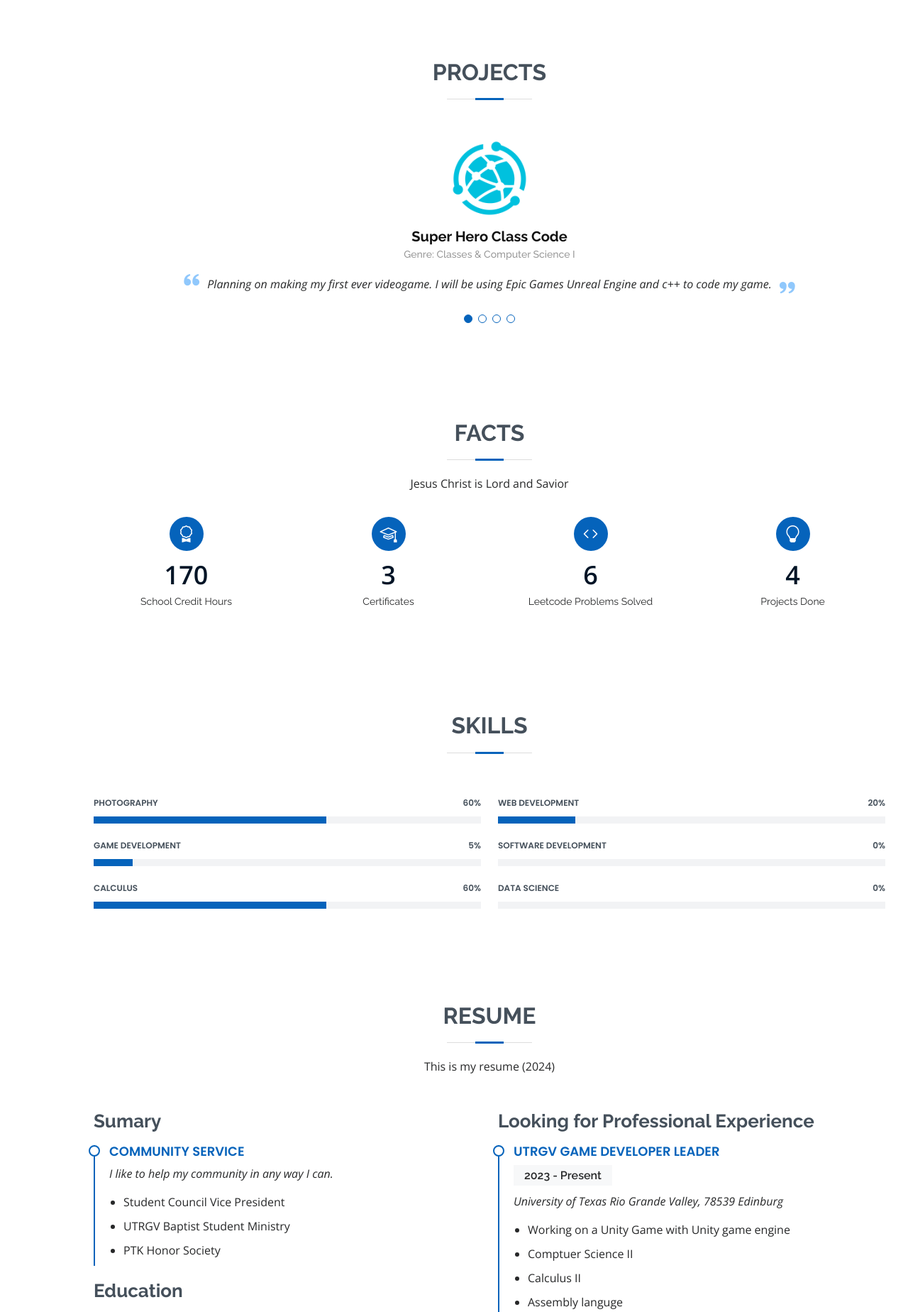
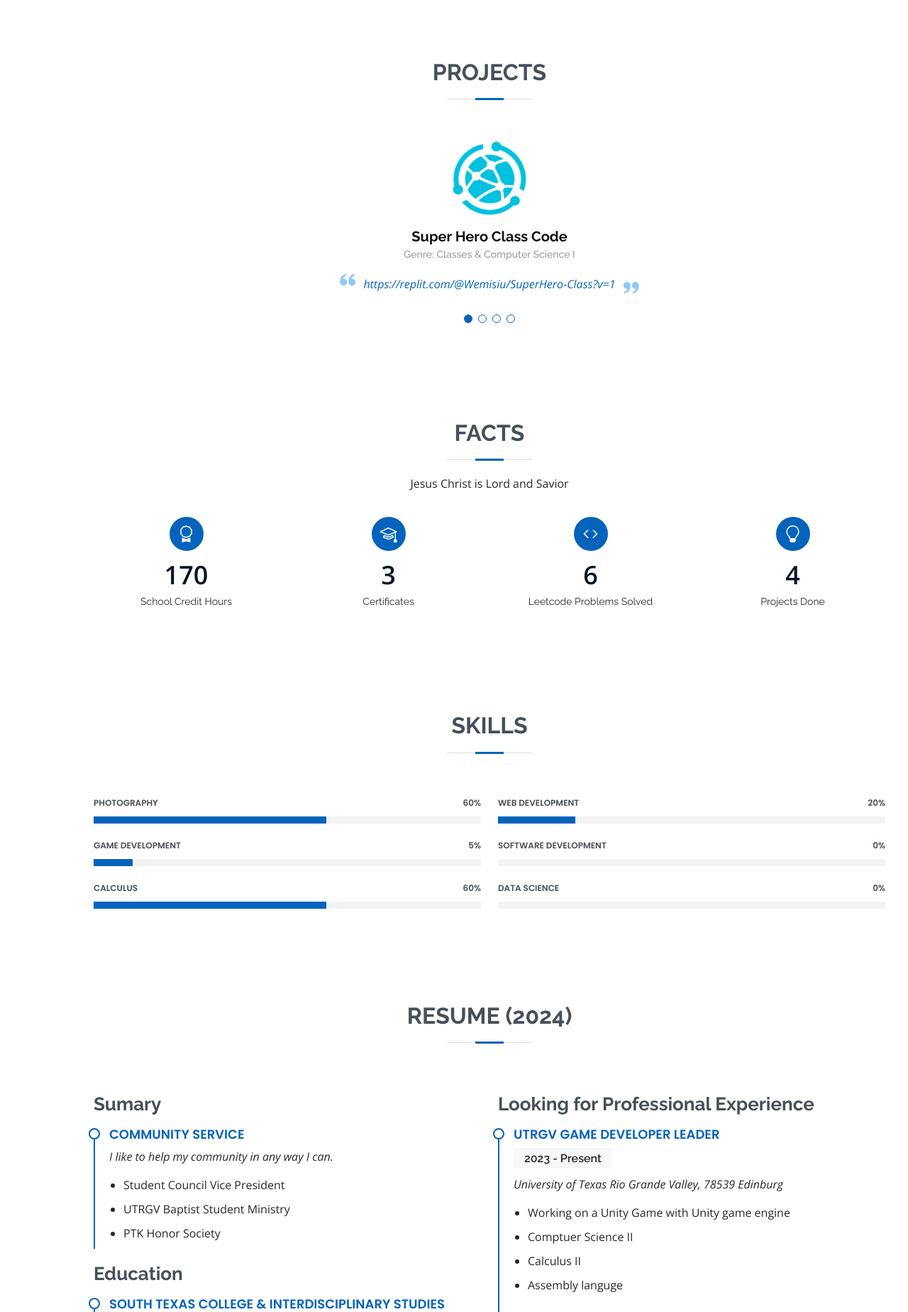
Before and after one commit to Wemisiu/Resume, a Flask app: page / in a window 1280 px wide. Shown: the part 2211-4059 px from the top of the page at 71% size. Run offline with Flask 3, Linux system fonts and the light colour scheme; some libraries are stand-ins or nearby versions.

Commit message:
Making Changes to Resume Thu Apr 25

```diff
--- a/templates/index.html
+++ b/templates/index.html
@@ -238,7 +238,7 @@
                 <h4>Genre: Classes &amp; Computer Science I</h4>
                 <p>
                   <i class="bx bxs-quote-alt-left quote-icon-left"></i>
-                  Planning on making my first ever videogame. I will be using Epic Games Unreal Engine and c++ to code my game.
+                  <a href = "https://replit.com/@Wemisiu/SuperHero-Class?v=1" > https://replit.com/@Wemisiu/SuperHero-Class?v=1 </a>
                   <i class="bx bxs-quote-alt-right quote-icon-right"></i>
                 </p>
               </div>
@@ -265,7 +265,7 @@
                 <h4>Genre: Strings  &amp; Computer Science II </h4>
                 <p>
                   <i class="bx bxs-quote-alt-left quote-icon-left"></i>
-                  Planning on making a phone application where you can view charaties and donate money.
+                  <a href="https://replit.com/@Wemisiu/Reverse-Palindrone-Function?v=1"> https://replit.com/@Wemisiu/Reverse-Palindrone-Function?v=1</a>
                   <i class="bx bxs-quote-alt-right quote-icon-right"></i>
                 </p>
               </div>
@@ -412,8 +412,8 @@
       <div class="container" data-aos="fade-up">
 
         <div class="section-title">
-          <h2>Resume</h2>
-          <p> This is my resume (2024)</p>
+          <h2>Resume (2024)</h2>
+          <p> </p>
         </div>
 
         <div class="row">
@@ -493,7 +493,7 @@
 
         <div class="section-title">
           <h2>LOOKING FOR INTERNSHIPS OPPORTUNITIES </h2>
-          <p> This section will display all my Interships that I applied to.
+          <p>
           </p>
         </div>
 
```
